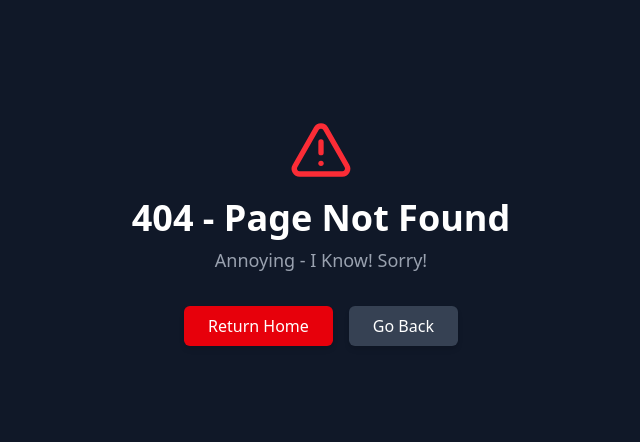
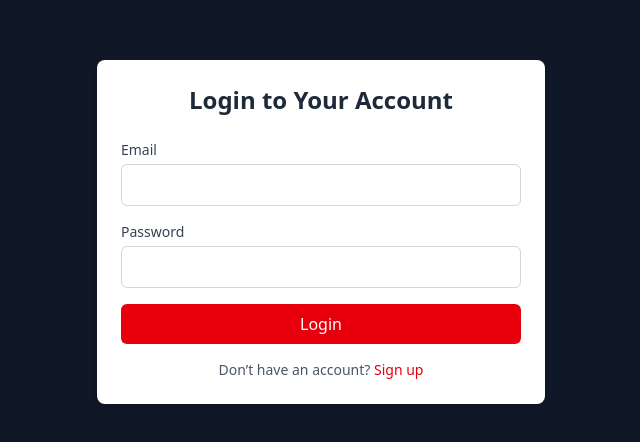
Before and after one commit to Adewara/football-blog, a React (Vite) app: page /auth in a window 1280 px wide. Before the commit this address had no page. Shown: the part 168-610 px from the top of the page, without its empty margins (319-959 px from the left). Built offline with nearby package versions, Linux system fonts and the light colour scheme.

Commit message:
authentication page

```diff
--- a/src/main.jsx
+++ b/src/main.jsx
@@ -7,6 +7,7 @@
 import BlogLayout from "./Components/BlogLayout.jsx";
 import ArticlePage from "./pages/ArticlePage.jsx";
 import NotFound from "./pages/NotFound.jsx";
+import AuthPage from "./pages/authpage.jsx";
 
 const router = createBrowserRouter([
   {
@@ -16,6 +17,10 @@
       { path: "", element: <BlogLayout /> },
       { path: "article/:articleId", element: <ArticlePage /> }, // Article page
     ],
+  },
+  {
+    path: "/auth",
+    element: <AuthPage />,
   },
   {
     path: "*",
--- /dev/null
+++ b/src/pages/AuthPage.jsx
@@ -0,0 +1,130 @@
+import { useState } from "react";
+
+function AuthPage() {
+  const [isLogin, setIsLogin] = useState(true);
+  const [formData, setFormData] = useState({
+    email: "",
+    password: "",
+    confirmPassword: "",
+  });
+  const [error, setError] = useState("");
+
+  const handleChange = (e) => {
+    setFormData((prev) => ({
+      ...prev,
+      [e.target.name]: e.target.value,
+    }));
+  };
+
+  const handleSubmit = (e) => {
+    e.preventDefault();
+
+    if (!isLogin && formData.password !== formData.confirmPassword) {
+      setError("Passwords do not match");
+      return;
+    }
+
+    setError("");
+
+    if (isLogin) {
+      console.log("Logging in with:", formData.email, formData.password);
+      // TODO: connect to backend
+    } else {
+      console.log("Registering with:", formData.email, formData.password);
+      // TODO: connect to backend
+    }
+  };
+
+  return (
+    <div className="min-h-screen flex items-center justify-center bg-gray-900 px-4">
+      <div className="w-full max-w-md bg-white rounded-lg shadow-md p-6">
+        <h2 className="text-2xl font-bold mb-6 text-center text-gray-800">
+          {isLogin ? "Login to Your Account" : "Create a New Account"}
+        </h2>
+
+        <form onSubmit={handleSubmit} className="space-y-4">
+          <div>
+            <label className="block text-sm font-medium text-gray-700 mb-1">
+              Email
+            </label>
+            <input
+              type="email"
+              name="email"
+              required
+              value={formData.email}
+              onChange={handleChange}
+              className="w-full border border-gray-300 rounded-md px-3 py-2 outline-none focus:ring-2 focus:ring-red-500"
+            />
+          </div>
+
+          <div>
+            <label className="block text-sm font-medium text-gray-700 mb-1">
+              Password
+            </label>
+            <input
+              type="password"
+              name="password"
+              required
+              value={formData.password}
+              onChange={handleChange}
+              className="w-full border border-gray-300 rounded-md px-3 py-2 outline-none focus:ring-2 focus:ring-red-500"
+            />
+          </div>
+
+          {!isLogin && (
+            <div>
+              <label className="block text-sm font-medium text-gray-700 mb-1">
+                Confirm Password
+              </label>
+              <input
+                type="password"
+                name="confirmPassword"
+                required
+                value={formData.confirmPassword}
+                onChange={handleChange}
+                className="w-full border border-gray-300 rounded-md px-3 py-2 outline-none focus:ring-2 focus:ring-red-500"
+              />
+            </div>
+          )}
+
+          {error && (
+            <div className="text-sm text-red-600 font-medium">{error}</div>
+          )}
+
+          <button
+            type="submit"
+            className="w-full bg-red-600 hover:bg-red-700 transition text-white py-2 rounded-md font-medium"
+          >
+            {isLogin ? "Login" : "Sign Up"}
+          </button>
+        </form>
+
+        <div className="mt-4 text-sm text-center text-gray-600">
+          {isLogin ? (
+            <>
+              Don’t have an account?{" "}
+              <button
+                onClick={() => setIsLogin(false)}
+                className="text-red-600 font-medium hover:underline"
+              >
+                Sign up
+              </button>
+            </>
+          ) : (
+            <>
+              Already have an account?{" "}
+              <button
+                onClick={() => setIsLogin(true)}
+                className="text-red-600 font-medium hover:underline"
+              >
+                Log in
+              </button>
+            </>
+          )}
+        </div>
+      </div>
+    </div>
+  );
+}
+
+export default AuthPage;
```
